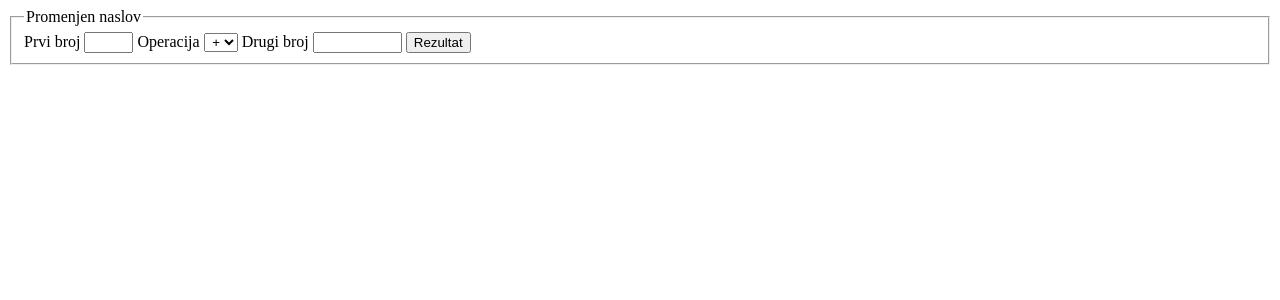
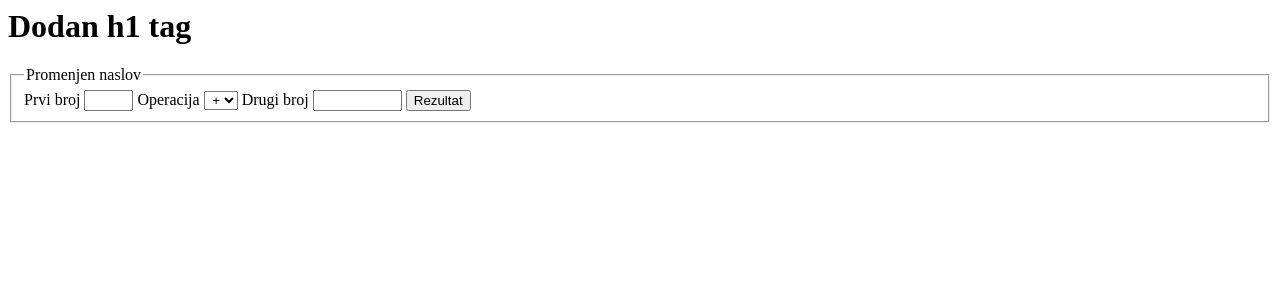
Before and after one commit to dm55ont/calculator, a PHP site: page / in a window 1280 px wide. Shown: the top 300 px of the page. Run offline with PHP 8.4, Linux system fonts and the light colour scheme.

Commit message:
Update index.php

```diff
--- a/index.php
+++ b/index.php
@@ -1,5 +1,5 @@
 <?php  include('digitron.php'); ?>
-
+<h1>Dodan h1 tag</h1>
 <div id="glavni">
 	<form action="<?php echo htmlentities($_SERVER["REQUEST_URI"]); ?>" method="post">
 
```
